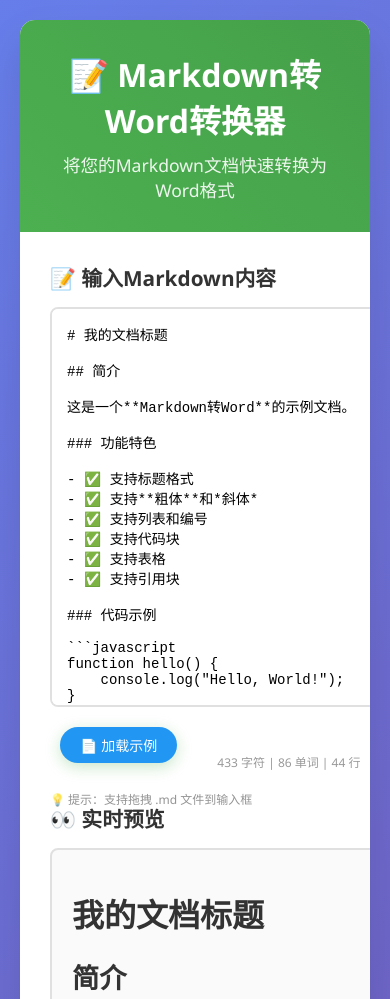
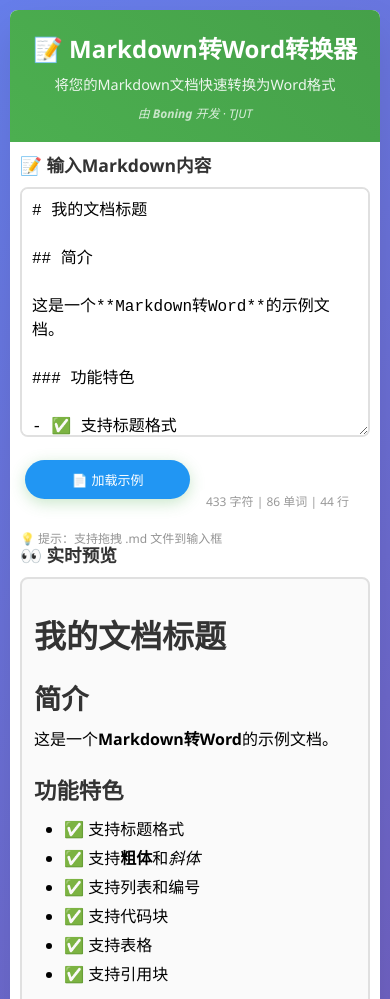
Before and after one commit to zxcgzx/markdown-to-word-converter, a plain HTML site: page index.html in a window 390 px wide. Shown: the top 999 px of the page. Drawn offline with nearby package versions, Linux system fonts and the light colour scheme.

Commit message:
🎨 UI优化: 添加作者信息和移动端响应式设计
✨ 新增功能:
- 添加作者信息 (Boning · TJUT) 到页面头部
- 增强移动端响应式设计

📱 移动端优化:
- 平板端 (≤1024px): 优化间距和布局
- 手机端 (≤768px): 单列布局，调整字体大小
- 小屏手机 (≤480px): 按钮网格化，进一步压缩空间
- 防止iOS输入框缩放 (font-size: 16px)
- 优化触摸体验和可读性

🎯 界面改进:
- 更好的视觉层次
- 优化的按钮布局
- 改进的作者信息展示
- 响应式字数统计位置调整

```diff
--- a/index.html
+++ b/index.html
@@ -18,7 +18,8 @@
             font-family: 'Segoe UI', Tahoma, Geneva, Verdana, sans-serif;
             background: linear-gradient(135deg, #667eea 0%, #764ba2 100%);
             min-height: 100vh;
-            padding: 20px;
+            padding: 10px;
+            margin: 0;
         }
 
         .container {
@@ -28,6 +29,7 @@
             border-radius: 15px;
             box-shadow: 0 20px 40px rgba(0, 0, 0, 0.1);
             overflow: hidden;
+            min-height: calc(100vh - 20px);
         }
 
         .header {
@@ -35,6 +37,7 @@
             color: white;
             text-align: center;
             padding: 30px;
+            position: relative;
         }
 
         .header h1 {
@@ -45,13 +48,26 @@
         .header p {
             font-size: 1.1em;
             opacity: 0.9;
+            margin-bottom: 15px;
+        }
+
+        .author-info {
+            font-size: 0.9em;
+            opacity: 0.8;
+            font-style: italic;
+        }
+
+        .author-info .author-name {
+            font-weight: bold;
+            color: #E8F5E8;
         }
 
         .main-content {
             display: grid;
             grid-template-columns: 1fr 1fr;
             gap: 20px;
-            padding: 30px;
+            padding: 20px;
+            min-height: 500px;
         }
 
         .input-section, .preview-section {
@@ -76,6 +92,7 @@
             font-size: 14px;
             resize: vertical;
             transition: border-color 0.3s;
+            line-height: 1.5;
         }
 
         #markdownInput:focus {
@@ -135,13 +152,159 @@
             background: #1976D2;
         }
 
+        /* 平板端优化 */
+        @media (max-width: 1024px) {
+            .container {
+                margin: 5px;
+                border-radius: 10px;
+            }
+
+            .main-content {
+                padding: 15px;
+                gap: 15px;
+            }
+        }
+
+        /* 移动端优化 */
         @media (max-width: 768px) {
-            .main-content {
-                grid-template-columns: 1fr;
+            body {
+                padding: 5px;
+            }
+
+            .container {
+                border-radius: 8px;
+                min-height: calc(100vh - 10px);
+            }
+
+            .header {
+                padding: 20px 15px;
             }
 
             .header h1 {
-                font-size: 2em;
+                font-size: 1.8em;
+                margin-bottom: 8px;
+            }
+
+            .header p {
+                font-size: 1em;
+                margin-bottom: 10px;
+            }
+
+            .author-info {
+                font-size: 0.8em;
+            }
+
+            .main-content {
+                grid-template-columns: 1fr;
+                padding: 15px;
+                gap: 20px;
+            }
+
+            #markdownInput {
+                height: 300px;
+                font-size: 16px; /* 防止iOS缩放 */
+                padding: 12px;
+            }
+
+            #preview {
+                min-height: 300px;
+                padding: 15px;
+            }
+
+            .controls {
+                padding: 20px 15px;
+                text-align: center;
+            }
+
+            .btn {
+                margin: 5px;
+                padding: 12px 20px;
+                font-size: 14px;
+                display: inline-block;
+                min-width: 120px;
+            }
+
+            .btn-secondary {
+                padding: 10px 16px;
+                font-size: 13px;
+                min-width: 100px;
+            }
+
+            .shortcut-info {
+                font-size: 0.8em;
+                margin-top: 10px;
+                line-height: 1.4;
+            }
+
+            .word-count {
+                position: static;
+                margin-top: 5px;
+                text-align: right;
+                background: none;
+                font-size: 11px;
+            }
+
+            .drag-hint::after {
+                font-size: 11px;
+                bottom: -20px;
+            }
+        }
+
+        /* 小屏手机优化 */
+        @media (max-width: 480px) {
+            .header h1 {
+                font-size: 1.5em;
+            }
+
+            .header p {
+                font-size: 0.9em;
+            }
+
+            .author-info {
+                font-size: 0.75em;
+            }
+
+            .main-content {
+                padding: 10px;
+            }
+
+            #markdownInput {
+                height: 250px;
+                padding: 10px;
+                font-size: 16px;
+            }
+
+            #preview {
+                min-height: 250px;
+                padding: 12px;
+            }
+
+            .controls {
+                padding: 15px 10px;
+            }
+
+            .btn {
+                width: calc(50% - 10px);
+                margin: 3px 5px;
+                padding: 10px 8px;
+                font-size: 13px;
+            }
+
+            .btn-secondary {
+                width: calc(50% - 10px);
+                margin: 3px 5px;
+                padding: 8px 6px;
+                font-size: 12px;
+            }
+
+            .shortcut-info {
+                font-size: 0.7em;
+                padding: 0 5px;
+            }
+
+            .section-title {
+                font-size: 1.1em;
+                margin-bottom: 10px;
             }
         }
 
@@ -295,6 +458,9 @@
         <div class="header">
             <h1>📝 Markdown转Word转换器</h1>
             <p>将您的Markdown文档快速转换为Word格式</p>
+            <div class="author-info">
+                由 <span class="author-name">Boning</span> 开发 · TJUT
+            </div>
         </div>
 
         <div class="main-content">
```
Also changed, not shown: 1 other file.
